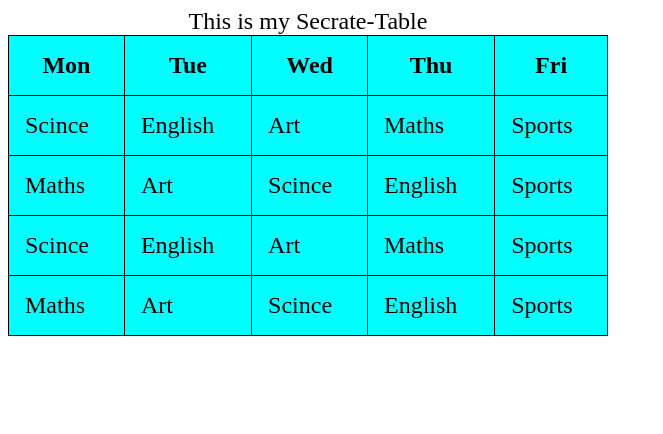
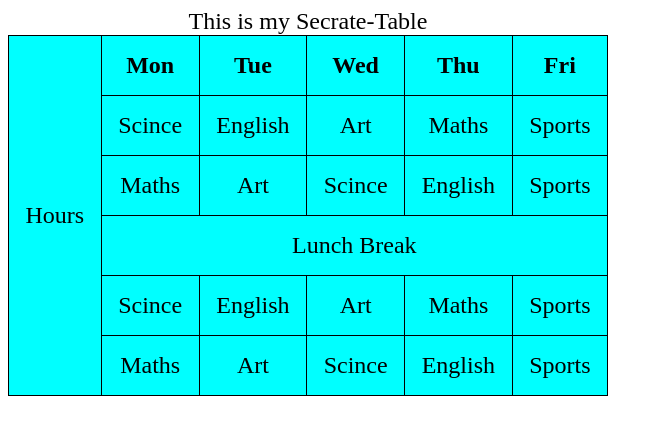
Before and after one commit to mudassirShaik/html, a plain HTML site: page Table.html in a window 1280 px wide. Shown: the whole page, without its empty margins (0-663 px from the left). Drawn offline with Linux system fonts and the light colour scheme.

Commit message:
Update Table.html

```diff
--- a/Table.html
+++ b/Table.html
@@ -16,6 +16,7 @@
         }
         td, th {
             padding: 16px;
+            text-align: center;
         }
     </style>
 </head>
@@ -23,6 +24,7 @@
     <table>
         <caption>This is my Secrate-Table</caption>
         <tr>
+            <td rowspan="6">Hours</td>
             <th>Mon</th>
             <th>Tue</th>
             <th>Wed</th>
@@ -44,6 +46,11 @@
             <td>Sports</td>
         </tr>
         <tr>
+            <td colspan="5" >
+                Lunch Break
+            </td>
+        </tr>
+        <tr>
             <td>Scince</td>
             <td>English</td>
             <td>Art</td>
```
